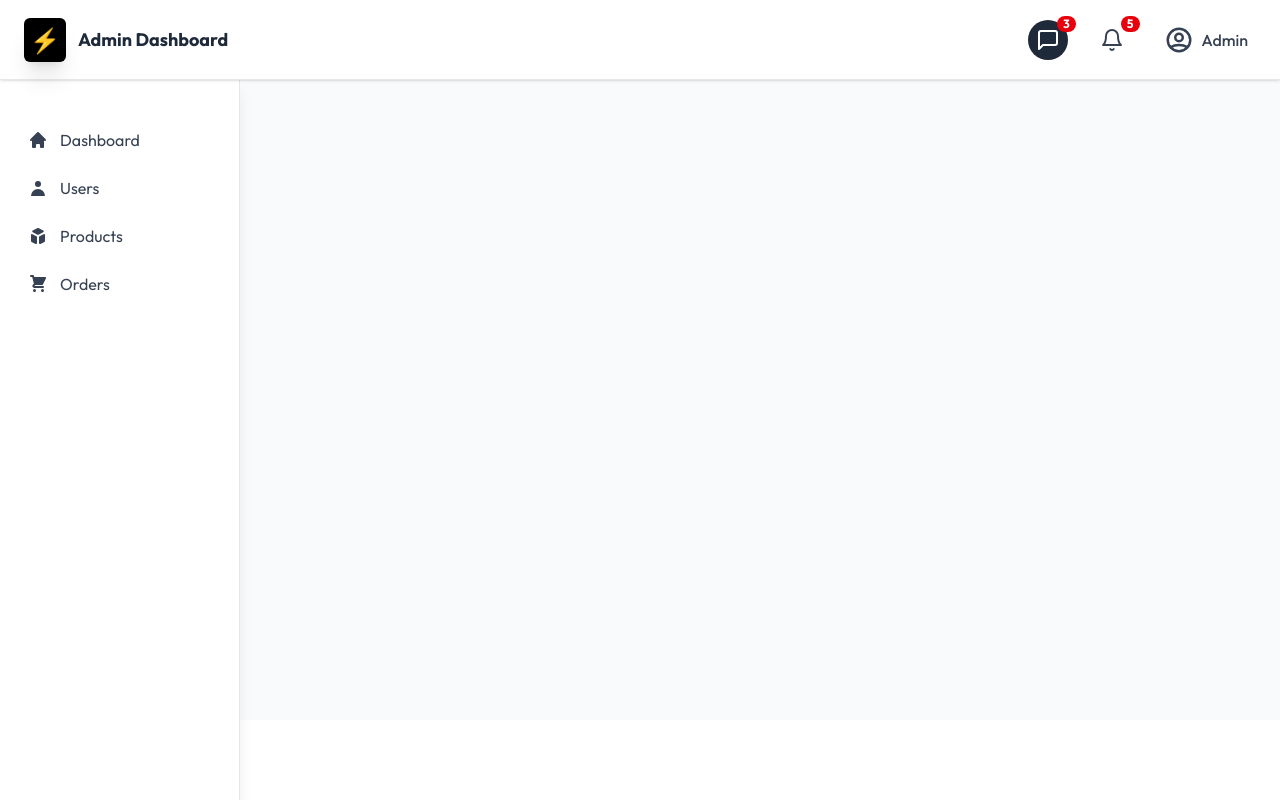
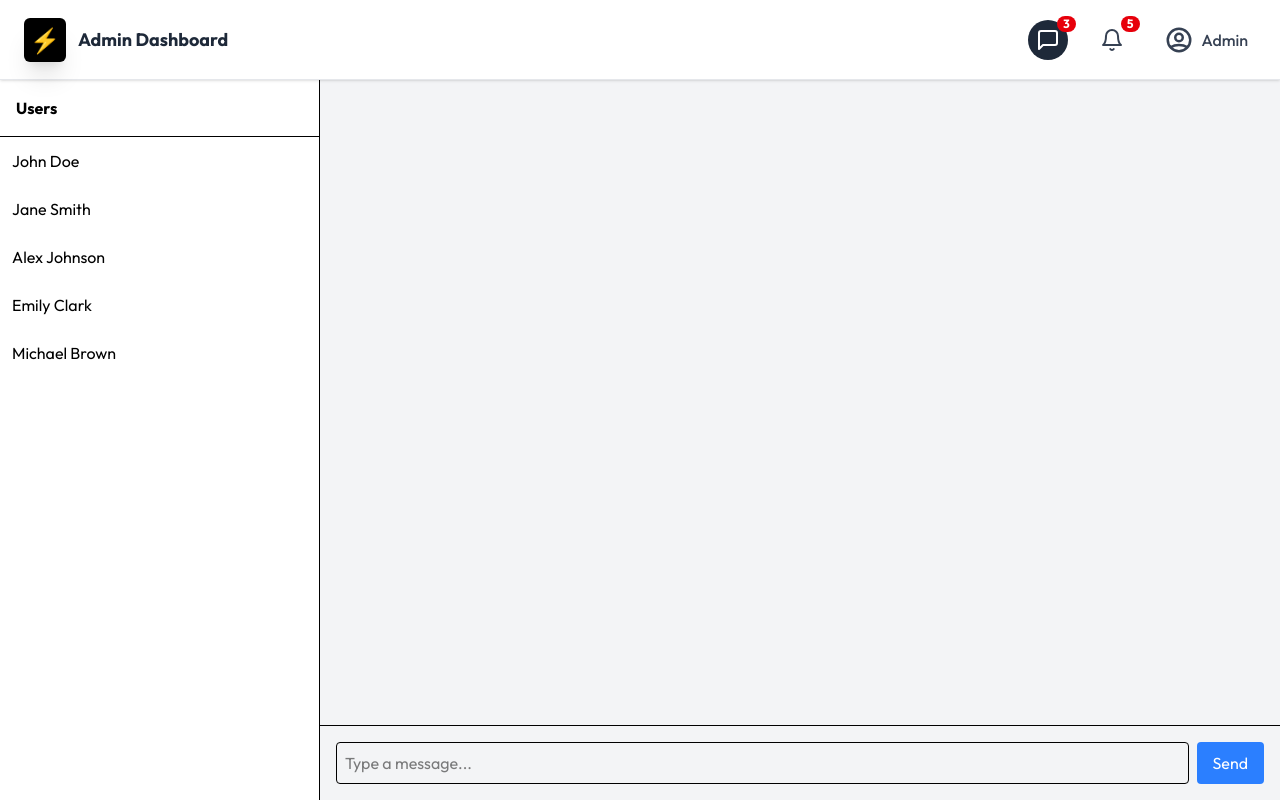
Before and after one commit to AbhinavKV369/E-Commerse-MERN, a React (Vite) app in the folder client/: page /admin/chats in a window 1280 px wide. Built offline with nearby package versions, Linux system fonts and the light colour scheme; a web font is replaced by a local one.

Commit message:
Fixed some problems in admin dashboard and corrected some functionalities in client side

```diff
--- a/client/src/components/Admin/AdminDrawer.jsx
+++ b/client/src/components/Admin/AdminDrawer.jsx
@@ -22,7 +22,7 @@ const AdminDrawer = () => {
                 isActive ? "bg-gray-800 text-white font-semibold" : ""
               }`
             }>
-           <link.icon className="text-xl"/>
+            <link.icon className="text-xl" />
             <span>{link.label}</span>
           </NavLink>
         ))}
--- a/client/src/components/Admin/AdminNotification.jsx
+++ b/client/src/components/Admin/AdminNotification.jsx
@@ -32,7 +32,7 @@ const AdminNotificationPage = () => {
   ];
 
   return (
-    <div className="mt-20 p-6 bg-gray-50 min-h-screen text-gray-800">
+    <div className=" p-6 bg-gray-50 min-h-screen text-gray-800">
       {/* Header */}
       <div className="flex items-center justify-between mb-6">
         <h1 className="text-2xl font-semibold flex items-center gap-2">
--- a/client/src/components/Admin/UserChats.jsx
+++ b/client/src/components/Admin/UserChats.jsx
@@ -1,10 +1,100 @@
-import React from "react";
+import React, { useState, useRef, useEffect } from "react";
 
 const AdminChats = () => {
+  const users = [
+    { id: 1, name: "John Doe" },
+    { id: 2, name: "Jane Smith" },
+    { id: 3, name: "Alex Johnson" },
+    { id: 4, name: "Emily Clark" },
+    { id: 5, name: "Michael Brown" },
+  ];
+
+  const initialMessages = {
+    1: [
+      { sender: "user", text: "Hi, I need help with my order." },
+      { sender: "admin", text: "Sure! Can you provide your order ID?" },
+    ],
+    2: [{ sender: "user", text: "Hello! My product arrived damaged." }],
+    3: [{ sender: "user", text: "Can I change my delivery address?" }],
+    4: [{ sender: "user", text: "I want to cancel my subscription." }],
+    5: [{ sender: "user", text: "Do you ship internationally?" }],
+  };
+
+  const [selectedUser, setSelectedUser] = useState("");
+  const [messages, setMessages] = useState(initialMessages);
+  const [newMessage, setNewMessage] = useState("");
+  const chatEndRef = useRef(null);
+
+  const handleSend = () => {
+    if (!newMessage.trim()) return;
+    setMessages({
+      ...messages,
+      [selectedUser]: [
+        ...(messages[selectedUser] || []),
+        { sender: "admin", text: newMessage },
+      ],
+    });
+    setNewMessage("");
+  };
+
+  useEffect(() => {
+    chatEndRef.current?.scrollIntoView({ behavior: "smooth" });
+  }, [messages, selectedUser]);
+
   return (
-  <div>
+    <div className="fixed left-0 right-0 bottom-0 top-20 flex bg-gray-100">
+      {/* Users List */}
+      <div className="w-1/4 bg-white border-r">
+        <h2 className="p-4 font-bold border-b">Users</h2>
+        <ul className="overflow-y-auto h-full">
+          {users.map((user) => (
+            <li
+              key={user.id}
+              onClick={() => setSelectedUser(user.id)}
+              className={`p-3 cursor-pointer hover:bg-gray-200 ${
+                selectedUser === user.id ? "bg-blue-100 font-semibold" : ""
+              }`}>
+              {user.name}
+            </li>
+          ))}
+        </ul>
+      </div>
 
-  </div>
+      {/* Chat Window */}
+      <div className="flex-1 flex flex-col">
+        <div className="flex-1 p-4 overflow-y-auto">
+          {messages[selectedUser]?.map((msg, i) => (
+            <div
+              key={i}
+              className={`p-2 my-1 rounded-lg max-w-xs break-words ${
+                msg.sender === "admin"
+                  ? "bg-blue-500 text-white ml-auto text-right"
+                  : "bg-gray-300 text-gray-800 mr-auto"
+              }`}>
+              {msg.text}
+            </div>
+          ))}
+          <div ref={chatEndRef}></div>
+        </div>
+
+        {/* Input */}
+        <div className="p-4 border-t flex gap-2">
+          <input
+            type="text"
+            className="flex-1 p-2 border rounded"
+            placeholder="Type a message..."
+            value={newMessage}
+            onChange={(e) => setNewMessage(e.target.value)}
+            onKeyDown={(e) => e.key === "Enter" && handleSend()}
+          />
+          <button
+            onClick={handleSend}
+            className="px-4 bg-blue-500 text-white rounded hover:bg-blue-600">
+            Send
+          </button>
+        </div>
+      </div>
+    </div>
   );
 };
 
--- a/client/src/components/Admin/Users.jsx
+++ b/client/src/components/Admin/Users.jsx
@@ -51,7 +51,7 @@ const Users = () => {
   }
 
   return (
-    <div className="p-6 bg-gray-100 min-h-screen">
+    <div className="p-2 bg-gray-100 min-h-screen">
       <h1 className="text-2xl font-bold mb-6 text-gray-900">
         Users Management
       </h1>
--- a/client/src/components/Layout/AdminLayout.jsx
+++ b/client/src/components/Layout/AdminLayout.jsx
@@ -5,15 +5,18 @@ import { Outlet } from "react-router-dom";
 
 const AdminLayout = () => {
   return (
-    <div className="h-screen w-full ">
+    <div className="h-screen w-full flex flex-col">
       {/* Top Navbar */}
       <AdminNavbar />
 
-      <div className="flex flex-1">
+      <div className="flex flex-1 pt-16">
         {/* Sidebar */}
-        <AdminDrawer />
+        <div className="hidden md:block w-60 fixed top-16 left-0 h-[calc(100%-4rem)] bg-white border-r">
+          <AdminDrawer />
+        </div>
 
-        <main className="flex-1 mt-20 h-[80vh] p-2 bg-gray-50 ml-60 ">
+        {/* Main Content */}
+        <main className="flex-1 ml-0 md:ml-60 p-4 bg-gray-50 overflow-y-auto">
           <Outlet />
         </main>
       </div>
--- a/client/src/components/Layout/CartDrawer.jsx
+++ b/client/src/components/Layout/CartDrawer.jsx
@@ -1,5 +1,6 @@
 import { HiXCircle } from "react-icons/hi";
 import CartContents from "../Cart/CartContents";
+import { Link } from "react-router-dom";
 
 const CartDrawer = ({ cartDrawerOpen, setCartDrawerOpen }) => {
   return (
@@ -47,9 +48,11 @@ const CartDrawer = ({ cartDrawerOpen, setCartDrawerOpen }) => {
           </div>
 
           {/* Checkout Button */}
-          <button className="w-full bg-black hover:bg-gray-900 text-white py-3 rounded-xl font-semibold shadow-md transition">
-            Checkout
-          </button>
+          <Link to="/checkout">
+            <button className="w-full bg-black hover:bg-gray-900 text-white py-3 rounded-xl font-semibold shadow-md transition">
+              Checkout
+            </button>
+          </Link>
         </div>
       </div>
     </>
--- a/client/src/components/Products/ProductCollections.jsx
+++ b/client/src/components/Products/ProductCollections.jsx
@@ -3,7 +3,7 @@ import { Link } from "react-router-dom";
 
 import LaptopCollection from "../../assets/Laptop.webp";
 import SmartPhoneCollection from "../../assets/Smartphone.webp";
-import GadgetCollection from "../../assets/Gadgets.webp";
+import TabletCollection from "../../assets/Gadgets.webp";
 
 const ProductCollections = () => {
   return (
@@ -60,19 +60,19 @@ const ProductCollections = () => {
           <div className="relative w-full h-64 md:h-72 lg:h-80 rounded-xl shadow-lg transition-transform duration-500 transform group-hover:rotate-y-6 group-hover:-rotate-x-3">
             <Link to={`/`}>
               <img
-                src={GadgetCollection}
+                src={TabletCollection}
                 alt="Gadgets"
                 className="w-full h-full object-cover rounded-xl"
               />
               <div className="absolute inset-0 bg-black/40 flex items-center justify-center rounded-xl opacity-0 group-hover:opacity-100 transition duration-300">
                 <p className="text-white text-lg font-semibold">
-                  Explore Gadgets
+                  Explore Tablets
                 </p>
               </div>
             </Link>
           </div>
           <h2 className="mt-3 text-xl font-bold text-center">
-            Gadget Collections
+            Tablet Collections
           </h2>
         </div>
       </div>
--- a/client/src/components/Products/ProductDetails.jsx
+++ b/client/src/components/Products/ProductDetails.jsx
@@ -167,7 +167,7 @@ const ProductDetails = () => {
         </div>
       </div>
       {/* Specifications */}
-      <div className="bg-gray-50 p-5 rounded-xl shadow mt-3">
+      <div className="bg-gray-50 p-5 mb-5 rounded-xl shadow mt-3">
         <h3 className="font-semibold text-gray-900 mb-3">Specifications</h3>
         <ul className="space-y-2 text-gray-700">
           {Object.entries(product.specs).map(([key, value], idx) => (
```
Also changed, not shown: client/src/App.jsx (+29 -28 lines), client/src/components/Layout/UserLayout.jsx (+9 -9 lines), client/src/pages/CollectionsPage.jsx (+33 -13 lines).
